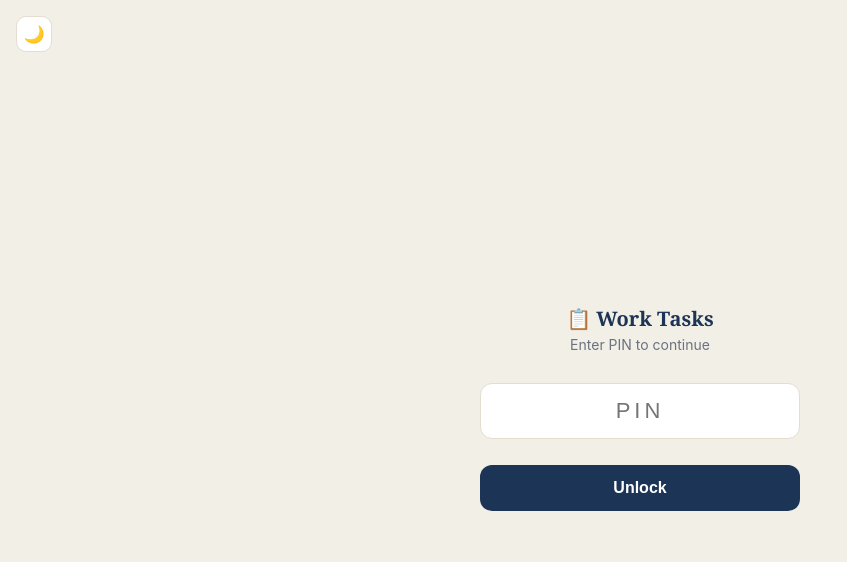
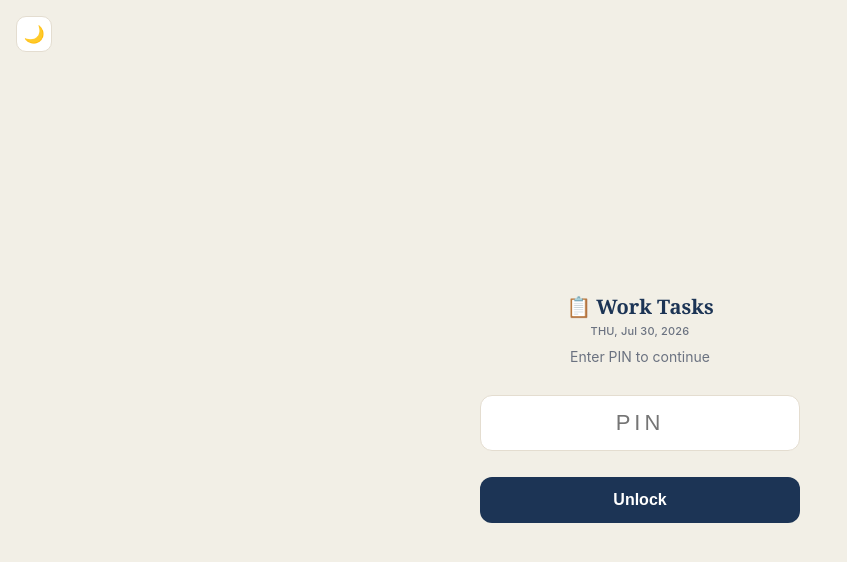
Before and after one commit to kumar-rpg/AI-NOTION-TaskManager, a website: page index.html in a window 1280 px wide. Shown: the whole page, without its empty margins (0-847 px from the left). Drawn offline with Linux system fonts and the light colour scheme.

Commit message:
Show day of week on dates and today's date under the header
Task dates now render as "MON, Aug 3, 2026" throughout the app.
The PIN screen and main header also show today's date in a small
muted line beneath the "Work Tasks" title.

Co-Authored-By: Claude Sonnet 5 <noreply@anthropic.com>

```diff
--- a/index.html
+++ b/index.html
@@ -82,6 +82,8 @@
   .pinBox { width: 100%; max-width: 320px; text-align: center; }
   .pinBox h1 { font-size: 20px; margin-bottom: 4px; }
   .pinBox p { color: var(--muted); font-size: 14px; margin-top: 0; }
+  .todayDate { font-size: 11px; font-weight: 500; letter-spacing: 0.2px; margin-top: 2px; }
+  #pinScreen .todayDate { color: var(--muted); margin-bottom: 10px; }
   #pinInput {
     width: 100%; font-size: 22px; text-align: center; letter-spacing: 4px;
     padding: 14px; border-radius: 12px; border: 1px solid var(--border);
@@ -110,6 +112,8 @@
     background: none; border: none; color: rgba(255,255,255,0.85);
     font-size: 14px; font-weight: 600; padding: 6px 4px; cursor: pointer;
   }
+  .titleBlock { display: flex; flex-direction: column; align-items: center; }
+  header .todayDate { color: rgba(255,255,255,0.7); }
 
   main { flex: 1; padding: 12px 16px 100px; max-width: 640px; width: 100%; margin: 0 auto; }
   #status { text-align: center; color: var(--muted); font-size: 14px; padding: 24px 0; }
@@ -195,6 +199,7 @@
   <button class="themeToggle" id="themeTogglePin" title="Toggle theme">🌙</button>
   <div class="pinBox">
     <h1>📋 Work Tasks</h1>
+    <div class="todayDate" id="todayDatePin"></div>
     <p>Enter PIN to continue</p>
     <input id="pinInput" type="password" inputmode="numeric" autocomplete="off" placeholder="PIN">
     <div id="pinError"></div>
@@ -205,7 +210,10 @@
 <section id="appScreen" class="screen">
   <header>
     <button class="themeToggle" id="themeToggleHeader" title="Toggle theme">🌙</button>
-    <h1>📋 Work Tasks</h1>
+    <div class="titleBlock">
+      <h1>📋 Work Tasks</h1>
+      <div class="todayDate" id="todayDateHeader"></div>
+    </div>
     <button class="icon" id="lockBtn">Lock</button>
   </header>
   <main>
@@ -311,6 +319,10 @@
   document.querySelectorAll('.themeToggle').forEach(btn => btn.addEventListener('click', toggleTheme));
   applyTheme(localStorage.getItem('theme'));
 
+  const todayText = formatDate(todayIsoDate());
+  document.getElementById('todayDateHeader').textContent = todayText;
+  document.getElementById('todayDatePin').textContent = todayText;
+
   function showToast(msg) {
     toast.textContent = msg;
     toast.classList.add('show');
@@ -369,7 +381,17 @@
   }
 
   function formatDate(d) {
-    return new Date(d + 'T00:00:00').toLocaleDateString('en-US', { month: 'short', day: 'numeric', year: 'numeric' });
+    const dt = new Date(d + 'T00:00:00');
+    const weekday = dt.toLocaleDateString('en-US', { weekday: 'short' }).toUpperCase();
+    const rest = dt.toLocaleDateString('en-US', { month: 'short', day: 'numeric', year: 'numeric' });
+    return `${weekday}, ${rest}`;
+  }
+
+  function todayIsoDate() {
+    const d = new Date();
+    const mm = String(d.getMonth() + 1).padStart(2, '0');
+    const dd = String(d.getDate()).padStart(2, '0');
+    return `${d.getFullYear()}-${mm}-${dd}`;
   }
 
   function dateRangeText(t) {
```
